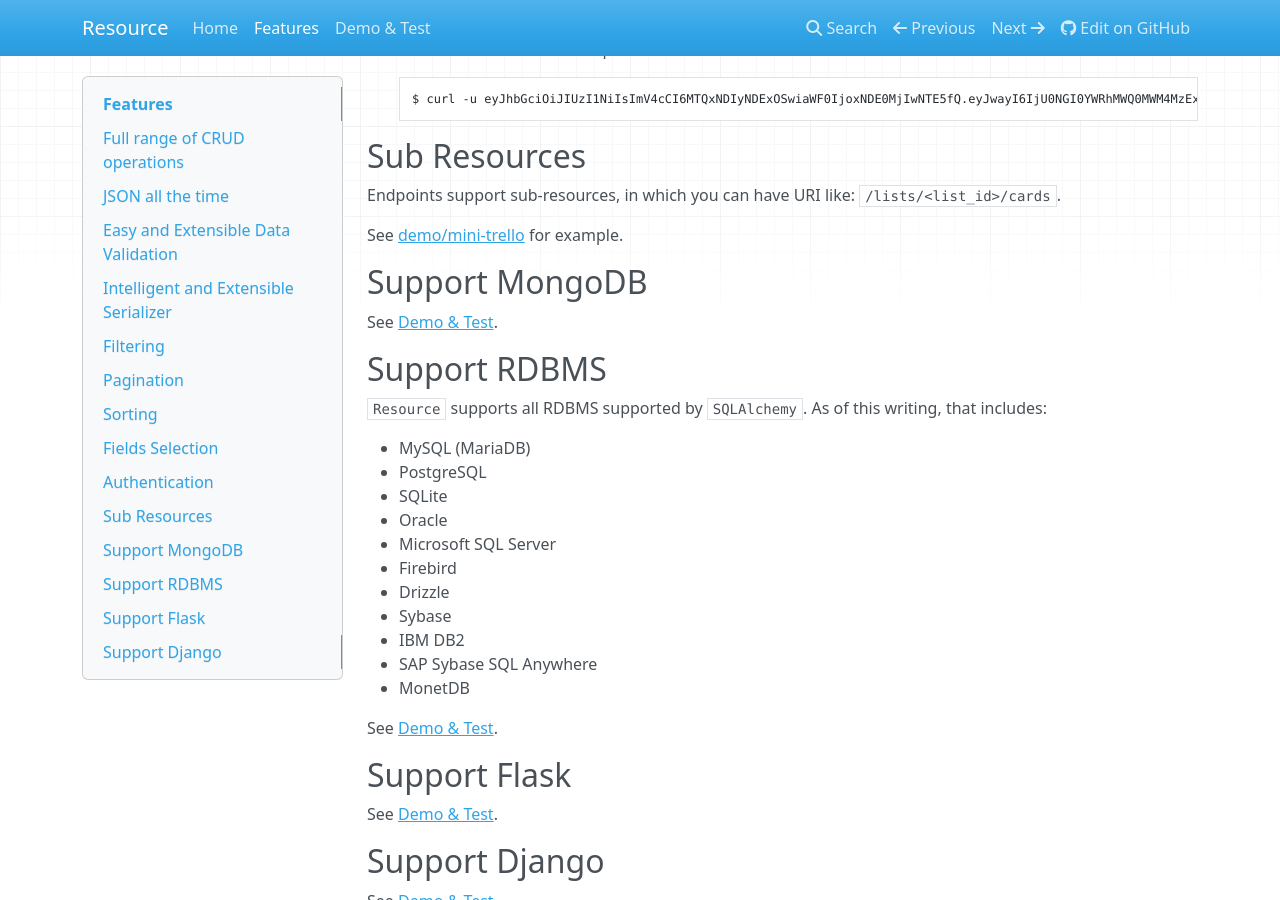
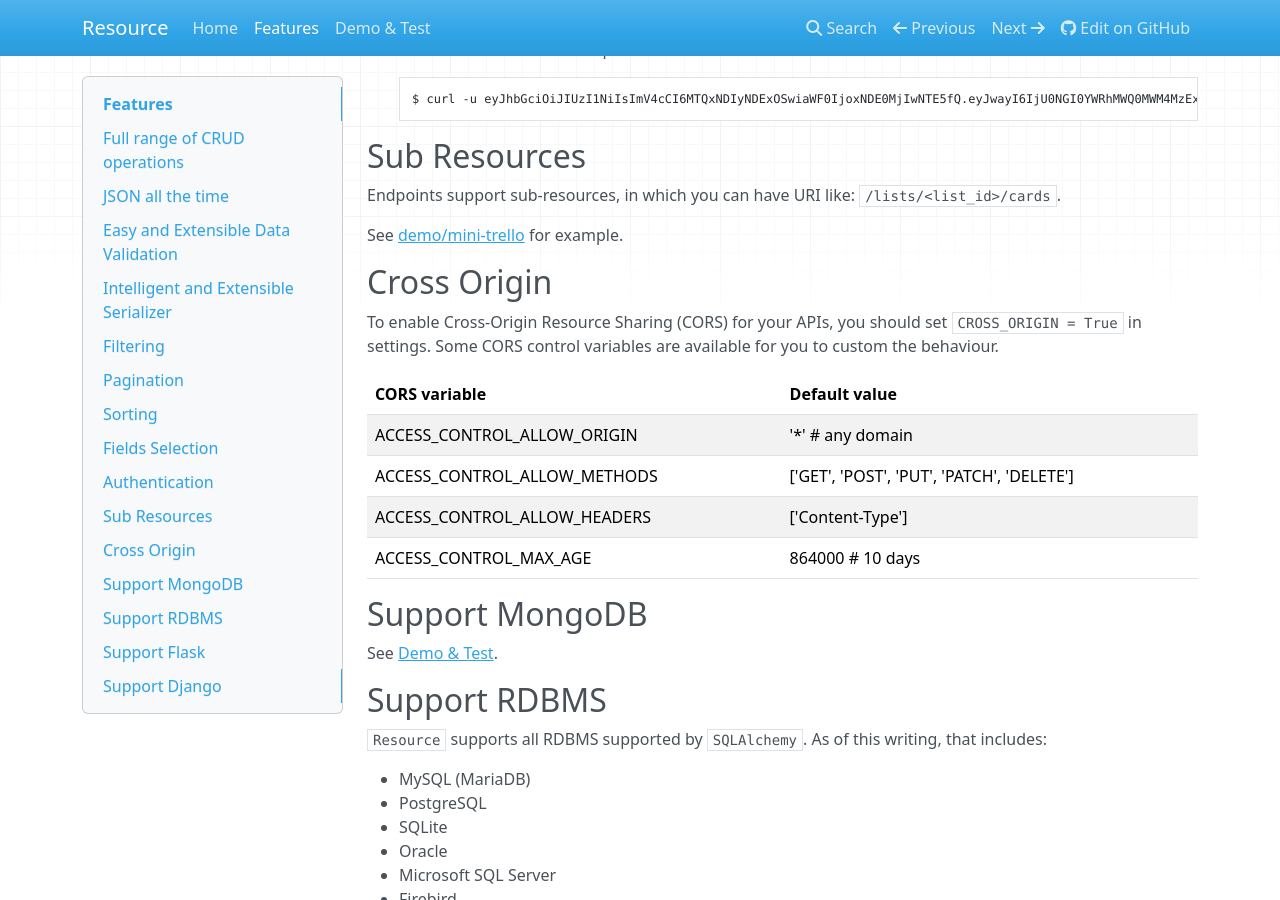
Before and after one commit to RussellLuo/resource, an MkDocs documentation site: the page built from docs/features.md, in a window 1280 px wide and 900 px high, scrolled down 8033 px. Built offline with MkDocs 1.6.1, drawn with Linux system fonts in a browser that asks for light colours; nearby versions of some CDN libraries; old or Windows-style settings are respelled for this version of MkDocs.

Commit message:
update Documentation
add `Cross Origin`

```diff
--- a/docs/features.md
+++ b/docs/features.md
@@ -379,6 +379,19 @@ Endpoints support sub-resources, in which you can have URI like: `/lists/<list_i
 See [demo/mini-trello][5] for example.
 
 
+Cross Origin
+------------
+
+To enable Cross-Origin Resource Sharing (CORS) for your APIs, you should set `CROSS_ORIGIN = True` in settings. Some CORS control variables are available for you to custom the behaviour.
+
+CORS variable                | Default value
+---------------------------- | -----------------------------------------
+ACCESS_CONTROL_ALLOW_ORIGIN  | '*'  # any domain
+ACCESS_CONTROL_ALLOW_METHODS | ['GET', 'POST', 'PUT', 'PATCH', 'DELETE']
+ACCESS_CONTROL_ALLOW_HEADERS | ['Content-Type']
+ACCESS_CONTROL_MAX_AGE       | 864000  # 10 days
+
+
 Support MongoDB
 ---------------
 
```
Also changed, not shown: README.md (+1 -0 lines), docs/index.md (+1 -0 lines).
